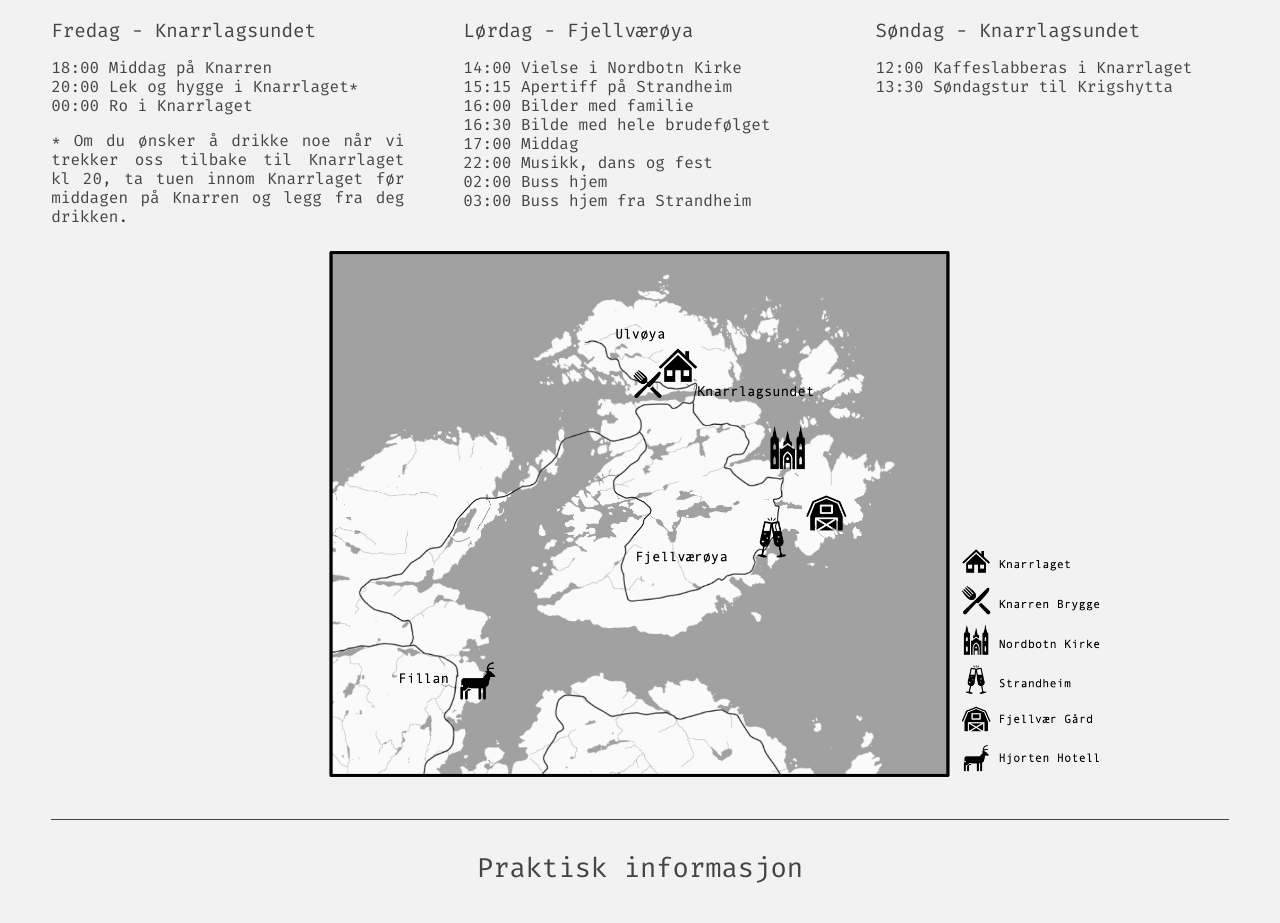
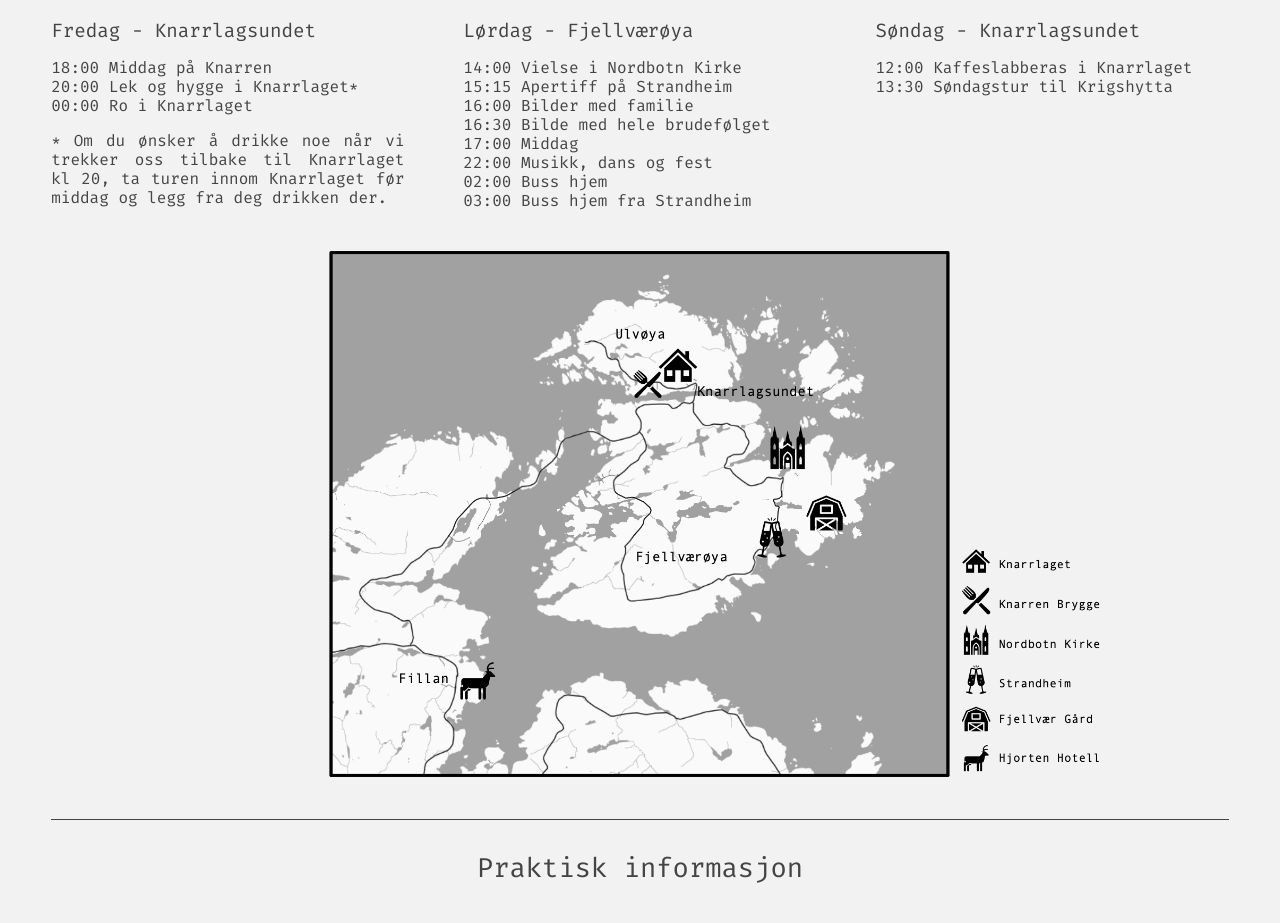
Before and after one commit to melhoos/gudrunogsimon, a React (Create React App) app: page / in a window 1280 px wide. Shown: the part 840-1763 px from the top of the page. Built offline with nearby package versions, Linux system fonts and the light colour scheme.

Commit message:
Update Program.jsx

```diff
--- a/src/Program.jsx
+++ b/src/Program.jsx
@@ -20,7 +20,7 @@ const Program = () => {
             00:00	Ro i Knarrlaget
           </p>
           <p>
-            * Om du ønsker å drikke noe når vi trekker oss tilbake til Knarrlaget kl 20, ta tuen innom Knarrlaget før middagen på Knarren og legg fra deg drikken.
+            * Om du ønsker å drikke noe når vi trekker oss tilbake til Knarrlaget kl 20, ta turen innom Knarrlaget før middag og legg fra deg drikken der.
           </p>
         </div>
         <div>
```
